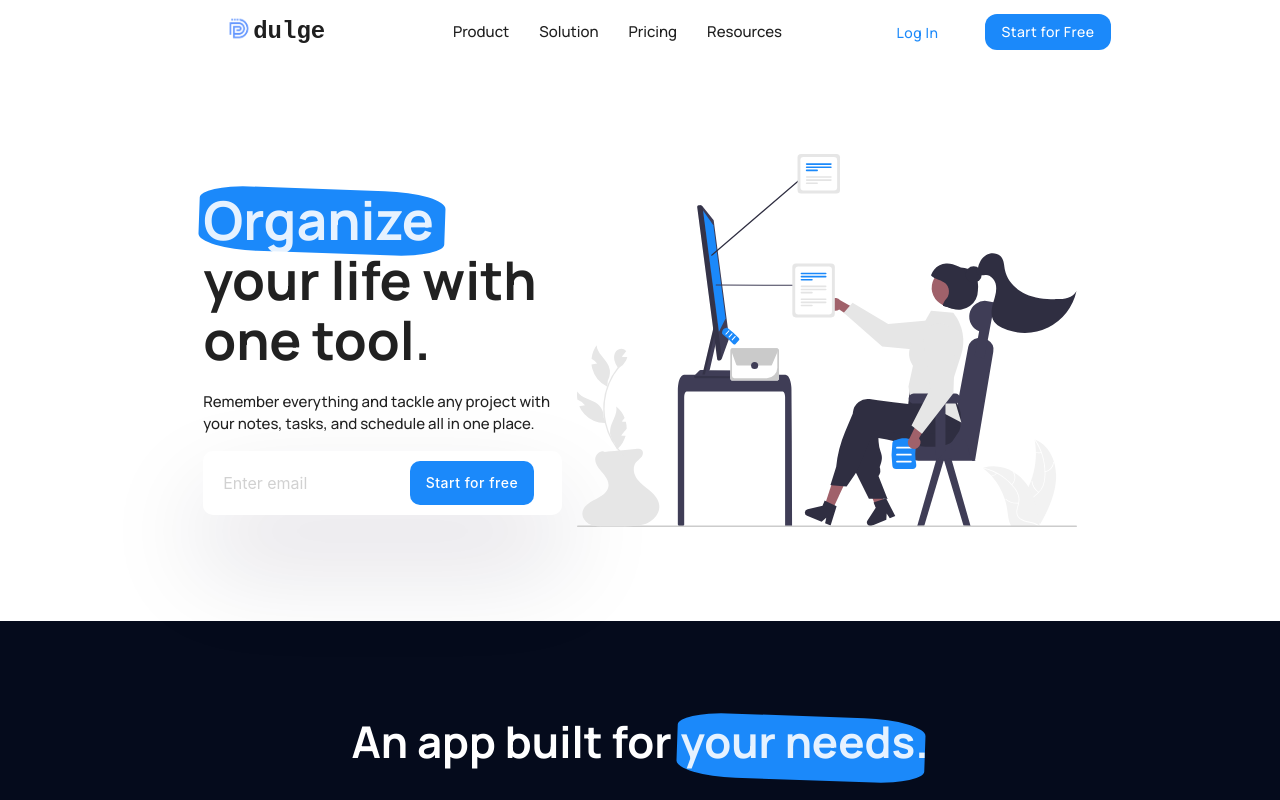
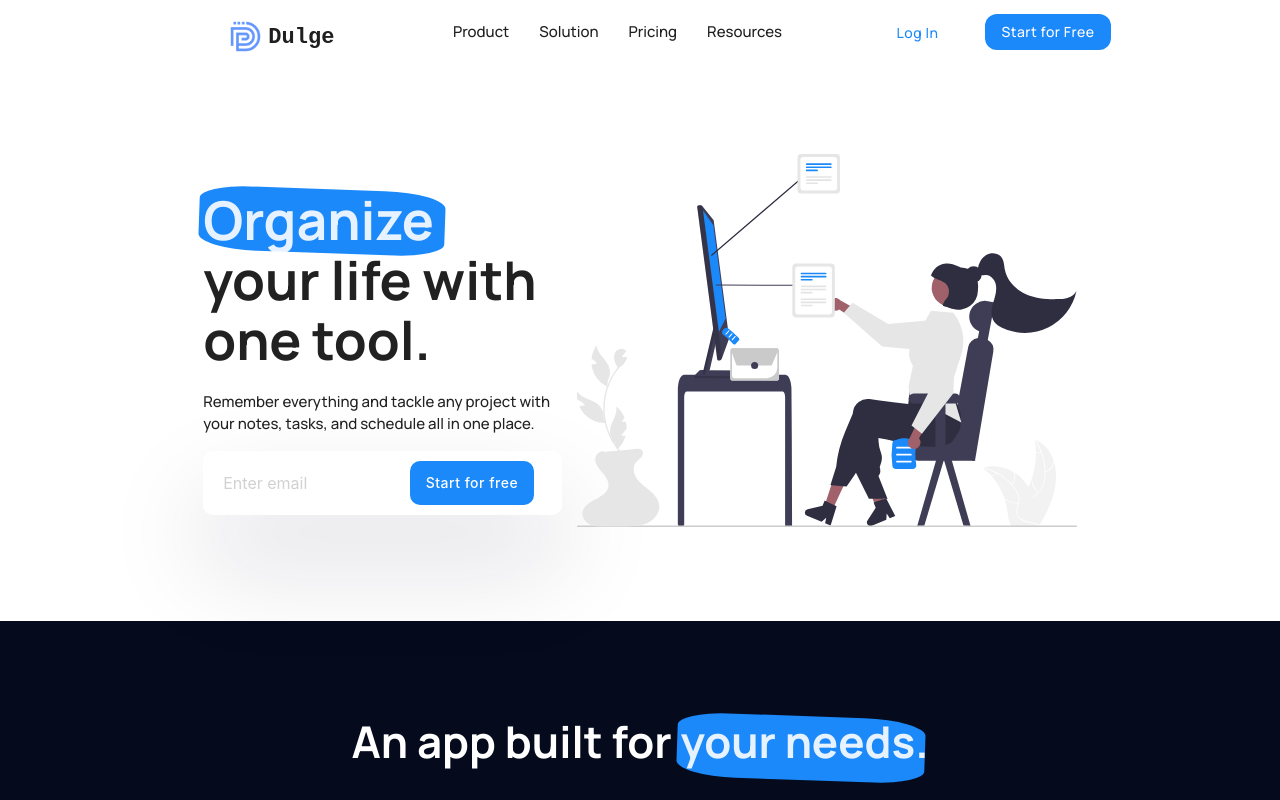
Before and after one commit to abdrzqsalihu/dulge-app, a React (Vite) app: page / in a window 1280 px wide. Shown: the top 800 px of the page. Built offline with nearby package versions, Linux system fonts and the light colour scheme; no server answers.

Commit message:
fixed minor with the logo sections

```diff
--- a/src/Components/Header.jsx
+++ b/src/Components/Header.jsx
@@ -30,7 +30,10 @@ function Header() {
 
                 <div className="col l2 s12 m4 push-l2">
                     <div className="site-logo">
-                        <Link to="/" className="logo-text"><img src={Logo} className="logo" alt="" />dulge</Link>
+                        {/* <Link to="/"><img src={Logo} className="logo" alt="" />Dulge</Link> */}
+                        <div style={{ position: "absolute", top: "0px", left: "10px", width: "20rem", height: "50px" }}>
+                            <Link to="/" style={{textDecoration:"none"}}><img src={Logo} className="logo" alt="" /> <p style={{position: "absolute", marginTop:"6px", marginLeft:"45px", fontWeight:"bold", fontSize:"22px"}}>Dulge</p></Link>
+                        </div>
                     </div>
                 </div>
 
--- a/src/Components/Sidebar.jsx
+++ b/src/Components/Sidebar.jsx
@@ -35,7 +35,10 @@ function Sidebar() {
         </a>
       </div>
         <div className="site-logo-sm col s6 pull-s2">
-            <Link to="/" className="logo-text"><img src={Logo} className="logo" alt="" />dulge</Link>
+            <div style={{ position: "absolute", top: "0px", left: "10px", width: "15rem", height: "50px" }}>
+                <Link to="/" style={{textDecoration:"none"}}><img src={Logo} className="logo" alt="" /> <p style={{position: "absolute", marginTop:"6px", marginLeft:"45px", fontWeight:"bold", fontSize:"22px"}}>Dulge</p></Link>
+            </div>
+            {/* <Link to="/" className="logo-text" style={{fontWeight:"300"}}><img src={Logo} className="logo" alt="" />dulge</Link> */}
         </div>
        </div>
 
--- a/src/Components/Signin.jsx
+++ b/src/Components/Signin.jsx
@@ -74,7 +74,7 @@ function Signin() {
           <div className="login_image hide-on-small-and-down"></div>
           {/* Logo  */}
           <div className="site-logo" style={{ position: "absolute", top: "0px", left: "10px", width: "20rem", height: "50px" }}>
-            <Link to="/" style={{textDecoration:"none"}}><img src={Logo} className="logo" alt="" /> <p style={{position: "absolute", marginTop:"18px", marginLeft:"45px", fontWeight:"bold"}}>Dulge</p></Link>
+            <Link to="/" style={{textDecoration:"none"}}><img src={Logo} className="logo" alt="" /> <p style={{position: "absolute", marginTop:"21px", marginLeft:"45px", fontWeight:"bold", fontSize:"20px"}}>Dulge</p></Link>
           </div>
       </div>
 
--- a/src/Components/Signup.jsx
+++ b/src/Components/Signup.jsx
@@ -75,7 +75,7 @@ function Signup() {
           <div className="login_image hide-on-small-and-down"></div>
           {/* Logo  */}
           <div className="site-logo" style={{ position: "absolute", top: "0px", left: "10px", width: "20rem", height: "50px" }}>
-            <Link to="/" style={{textDecoration:"none"}}><img src={Logo} className="logo" alt="" /> <p style={{position: "absolute", marginTop:"18px", marginLeft:"45px", fontWeight:"bold"}}>Dulge</p></Link>
+            <Link to="/" style={{textDecoration:"none"}}><img src={Logo} className="logo" alt="" /> <p style={{position: "absolute", marginTop:"21px", marginLeft:"45px", fontWeight:"bold", fontSize:"20px"}}>Dulge</p></Link>
           </div>
       </div>
 
```
